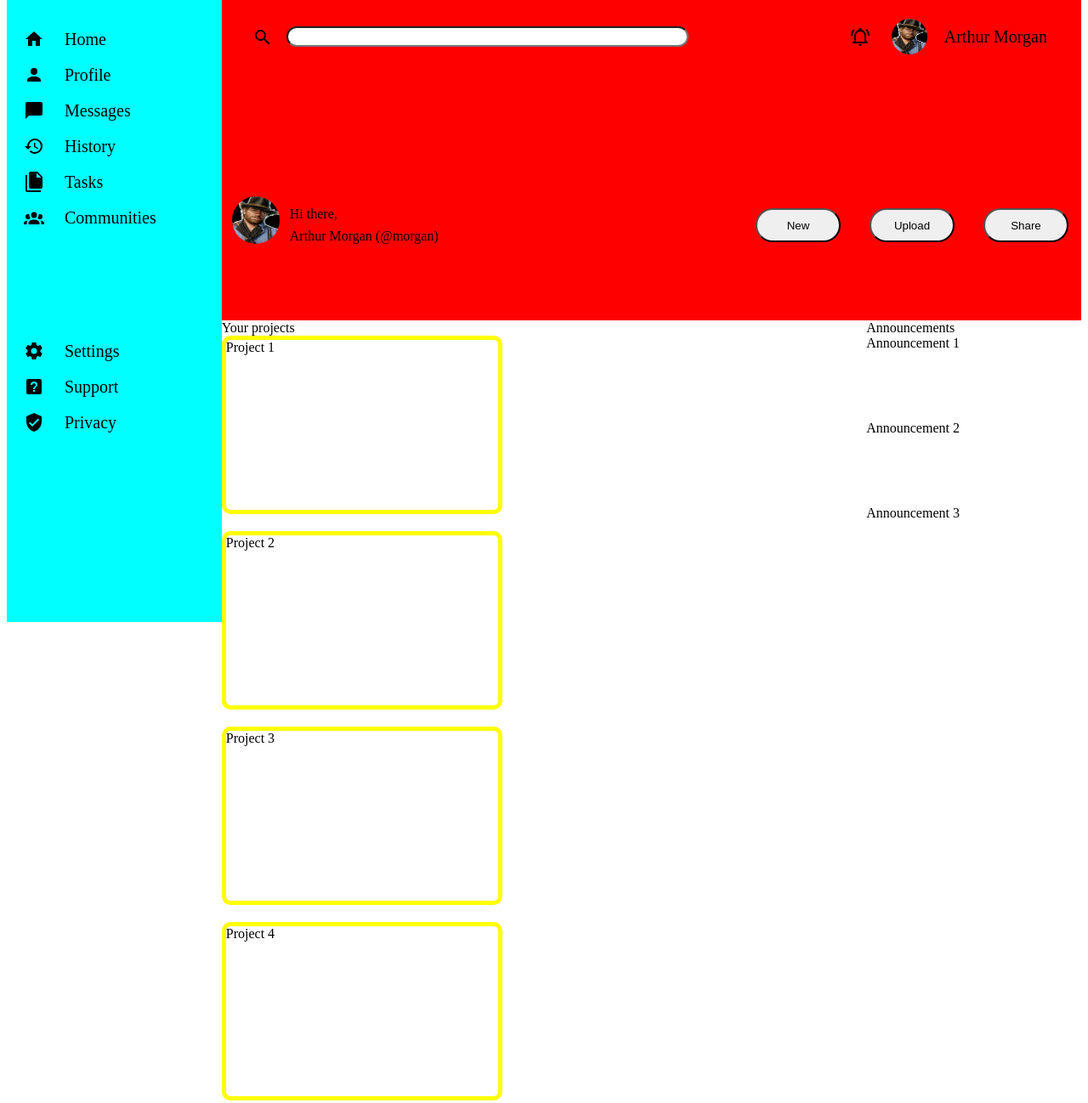
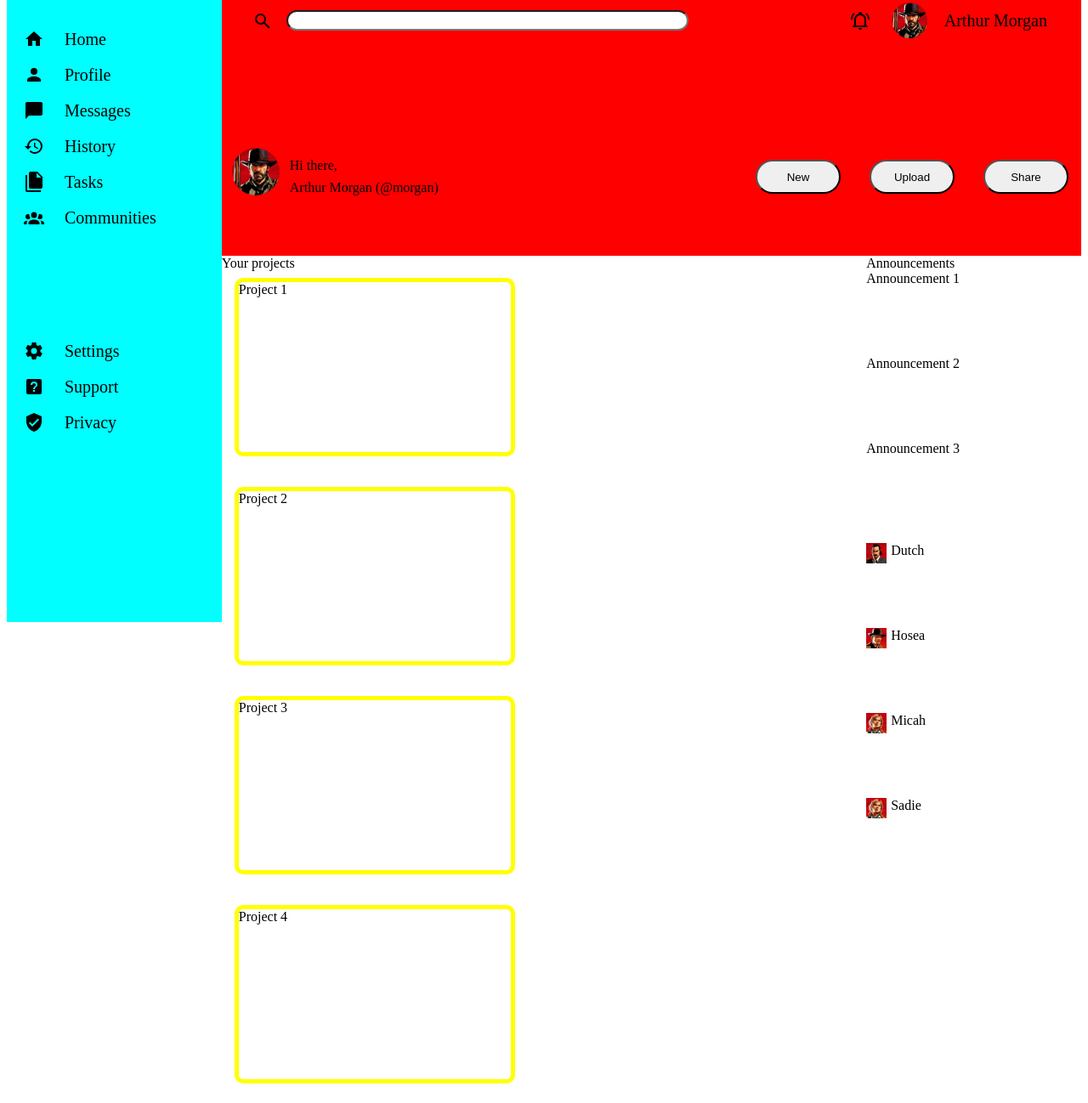
Before and after one commit to rauf-huseynov/admin-dashboard, a plain HTML site: page index.html in a window 1280 px wide. Shown: the part 76-1374 px from the top of the page at 85% size. Drawn offline with Linux system fonts and the light colour scheme.

Commit message:
Update images, change boilerprint

```diff
--- a/index.html
+++ b/index.html
@@ -64,13 +64,13 @@
                 </div>
                 <div class="notification-right">
                     <img src="./img/notification.svg" alt="notification" style="margin-right: -35px;">
-                    <img src="./img/rsz_6454e2524e477.jpg" alt="profile-image" id="profile-image">
+                    <img src="./img/profile-images/arthur.jpeg" alt="profile-image" id="profile-image">
                     <div class="profile-name">Arthur Morgan</div>
                 </div>
             </div>
             <siv class="second-row">
                 <div class="greetings">
-                    <img src="./img/rsz_6454e2524e477.jpg" alt="profile-image" id="profile-image-greetings">
+                    <img src="./img/profile-images/arthur.jpeg" alt="profile-image" id="profile-image-greetings">
                     <div class="greeting-text">
                         <div>Hi there,</div>
                         <div>Arthur Morgan (@morgan)</div>
@@ -95,6 +95,7 @@
                         <div class="project-card">Project 6</div>
                 </div>
             </div>
+            <div class="main-right">
                 <div class="announcements">
                     Announcements
                     <div class="announcement-card">Announcement 1</div>
@@ -103,20 +104,21 @@
                 </div>
                 <div class="trending">
                     <div class="trending-card">
-                    <img src="" alt="trending-1-image">
-                    <div>Trending 1 name</div>
+                        <img src="./img/profile-images/dutch.jpeg" alt="dutch">
+                        <div>Dutch</div>
                     </div>
                     <div class="trending-card">
-                    <img src="" alt="trending-2-image">
-                    <div>Trending 2 name</div>
+                        <img src="./img/profile-images/hosea.jpeg" alt="hosea">
+                        <div>Hosea</div>
                     </div>
                     <div class="trending-card">
-                    <img src="" alt="trending-3-image">
-                    <div>Trending 3 name</div>
+                        <img src="./img/profile-images/sadie.jpeg" alt="micah">
+                        <div>Micah</div>
                     </div>
                     <div class="trending-card">
-                    <img src="" alt="trending-4-image">
-                    <div>Trending 4 name</div>
+                        <img src="./img/profile-images/sadie.jpeg" alt="sadie">
+                        <div>Sadie</div>
+                    </div>
                 </div>
             </div>
         </div>
--- a/style.css
+++ b/style.css
@@ -98,6 +98,7 @@ body {
 .announcements,
 .trending {
     grid-column: 2 / 3;
+    grid-row: 1 / 2;
 }
 
 .projects {
@@ -108,6 +109,7 @@ body {
 
 .project-card {
     width: 150px;
+    margin: 8px 15px;
 }
 
 .dashboard-logo img {
@@ -200,3 +202,14 @@ img {
     width: 200px;
     height: 100px;
 }
+
+.trending-card {
+    display: flex;
+    gap: 5px;
+}
+
+.main-right {
+    display: flex;
+    flex-direction: column;
+    gap: 20px;
+}
```
Also changed, not shown: img/profile-images/arthur.jpeg (added), img/profile-images/dutch.jpeg (added), img/profile-images/hosea.jpeg (added), img/profile-images/micah.jpeg (added), img/profile-images/sadie.jpeg (added), img/rsz_6454e2524e477.jpg (deleted). Lines whose indentation alone changed are shown as unchanged.
